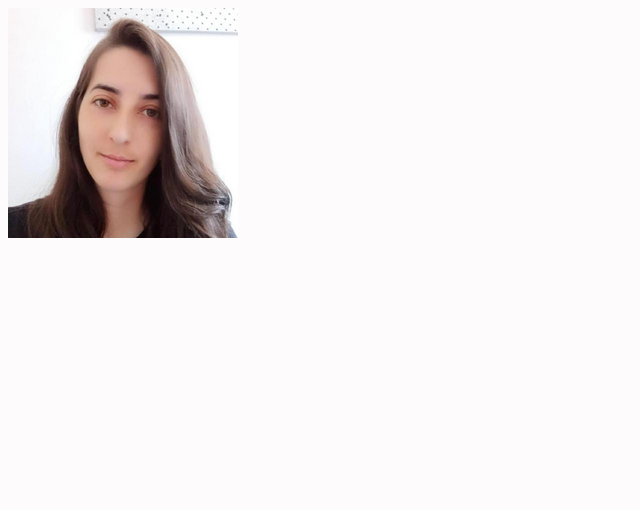
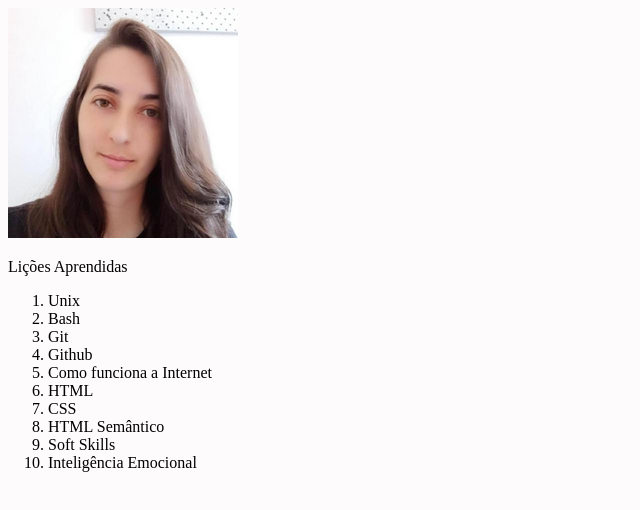
Before and after one commit to uetiari/trybe-lesson-learned, a website: page index.html in a window 1280 px wide. Shown: the whole page, without its empty margins (0-640 px from the left). Drawn offline with Linux system fonts and the light colour scheme.

Commit message:
Requisito #4

```diff
--- a/index.html
+++ b/index.html
@@ -12,7 +12,21 @@
         <h1 id="titulo"></h1>
     </header>
     <img id="minha_foto" src="perfil_ariane.png">
-
+    <main>
+        <p>Lições Aprendidas</p>
+        <ol id="licoes_aprendidas">
+            <li>Unix</li>
+            <li>Bash</li>
+            <li>Git</li>
+            <li>Github</li>
+            <li>Como funciona a Internet</li>
+            <li>HTML</li>
+            <li>CSS</li>
+            <li>HTML Semântico</li>
+            <li>Soft Skills</li>
+            <li>Inteligência Emocional</li>
+        </ol>
+    </main>
 
 </body>
 </html>
```
Also changed, not shown: style.css (line endings or trailing spaces).
